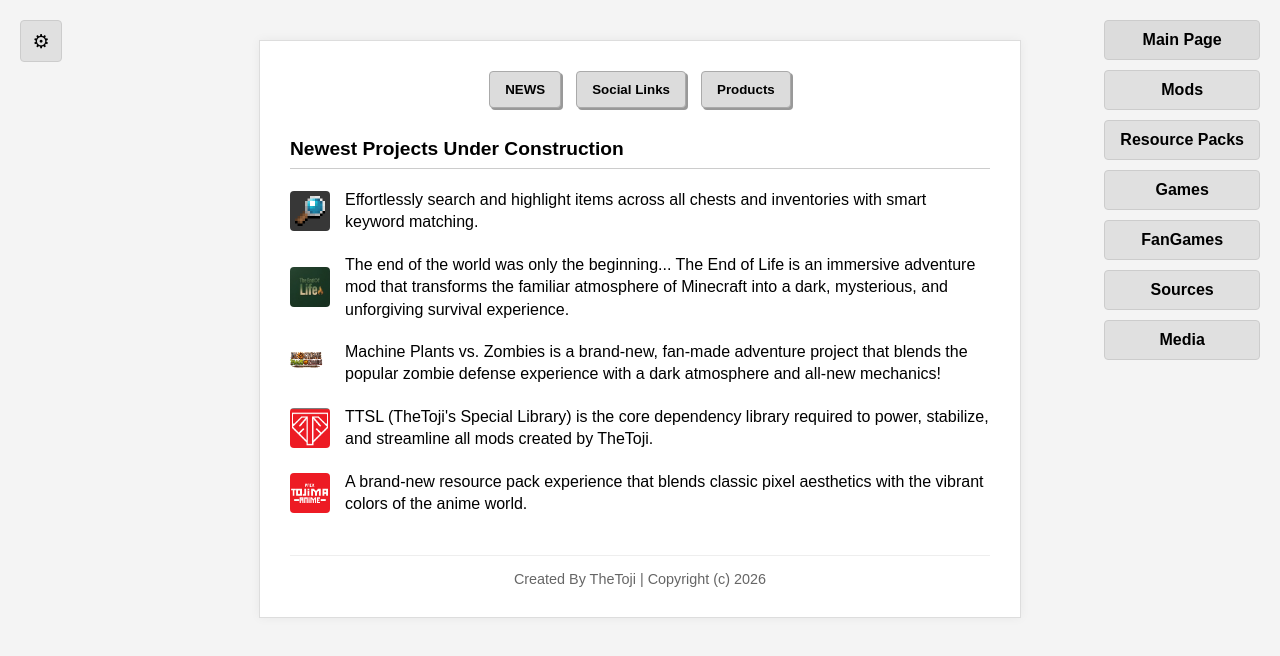
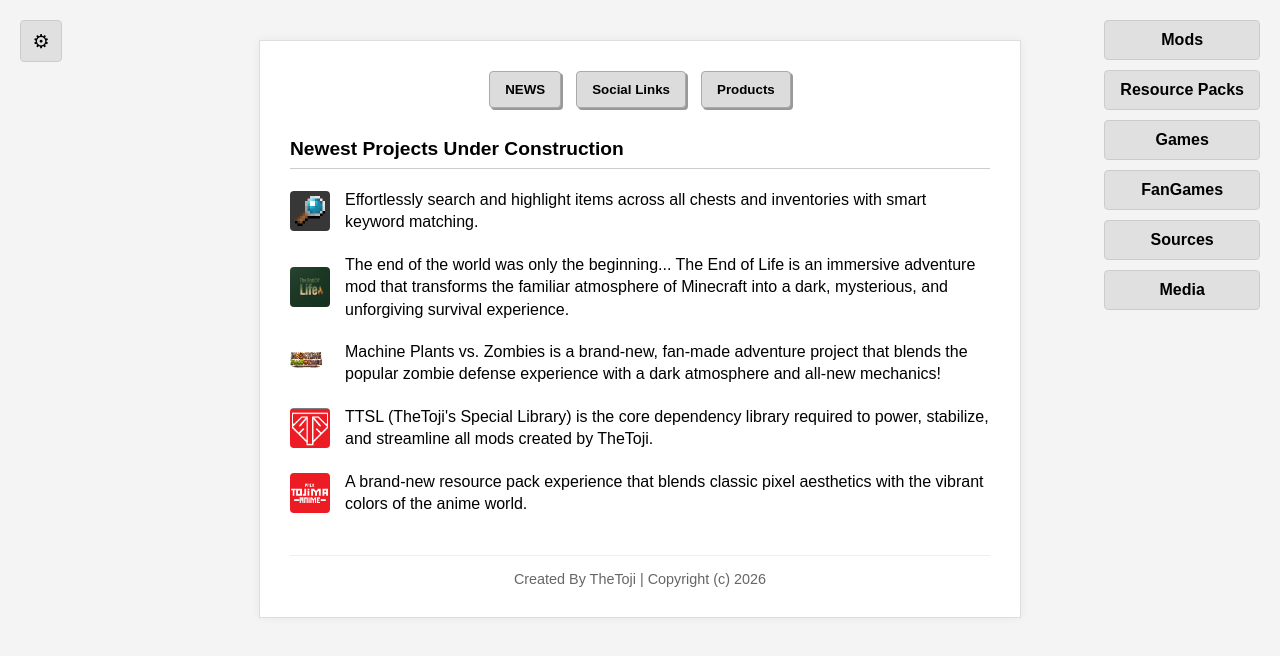
Before and after one commit to TheToji/The-Toji-s-Hub, a plain HTML site: page index.html in a window 1280 px wide. Drawn offline with Linux system fonts and the light colour scheme.

Commit message:
Remove active class from Main Page link
Removed active class and background color from Main Page link.

```diff
--- a/index.html
+++ b/index.html
@@ -177,7 +177,6 @@
 
    <!-- Sağ Sabit Menü -->
     <div class="side-menu">
-        <a href="index.html" class="side-btn active" style="background-color: #dcdcdc;">Main Page</a>
         <a href="mods.html" class="side-btn">Mods</a>
         <a href="resourcepacks.html" class="side-btn">Resource Packs</a>
         <a href="games.html" class="side-btn">Games</a>
```
